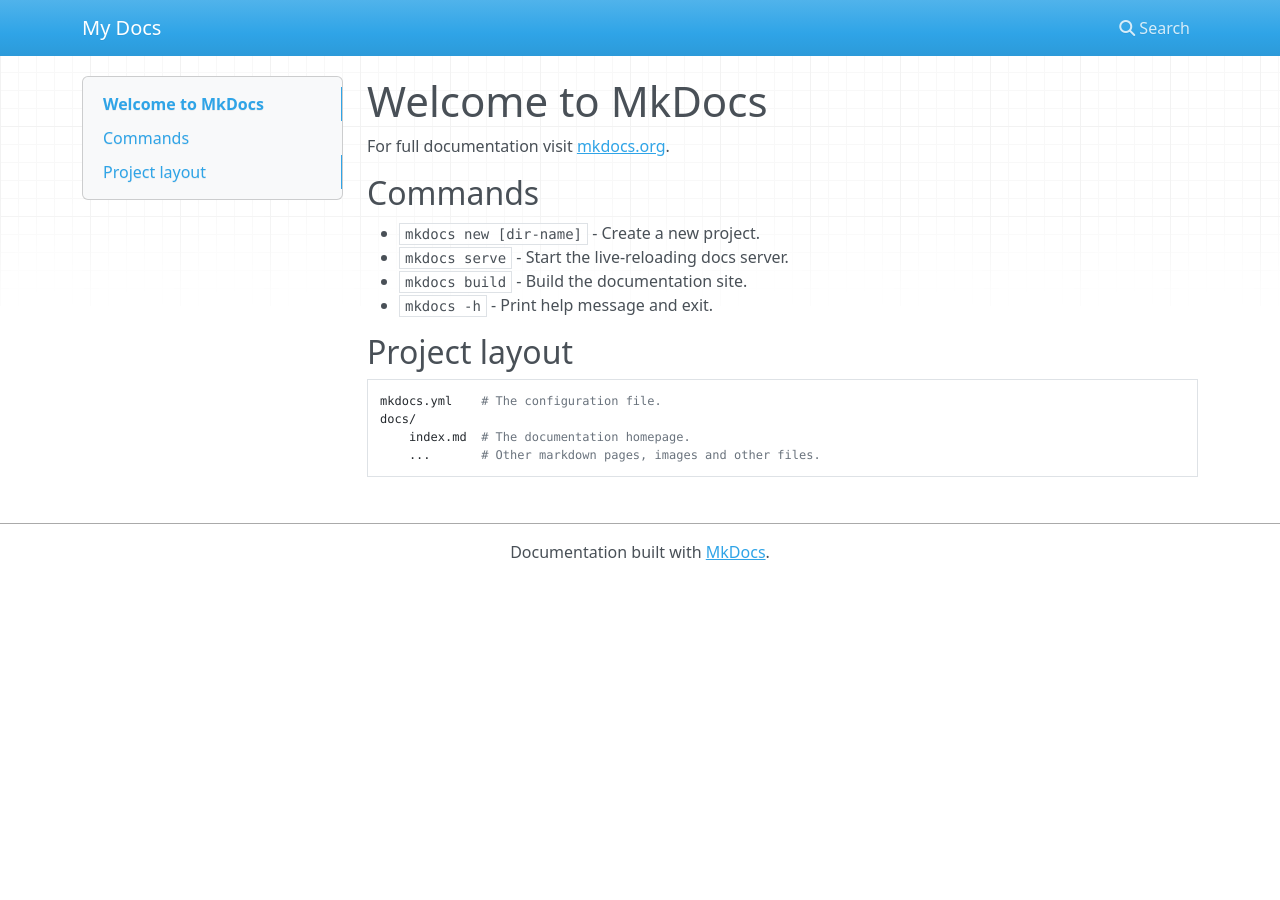
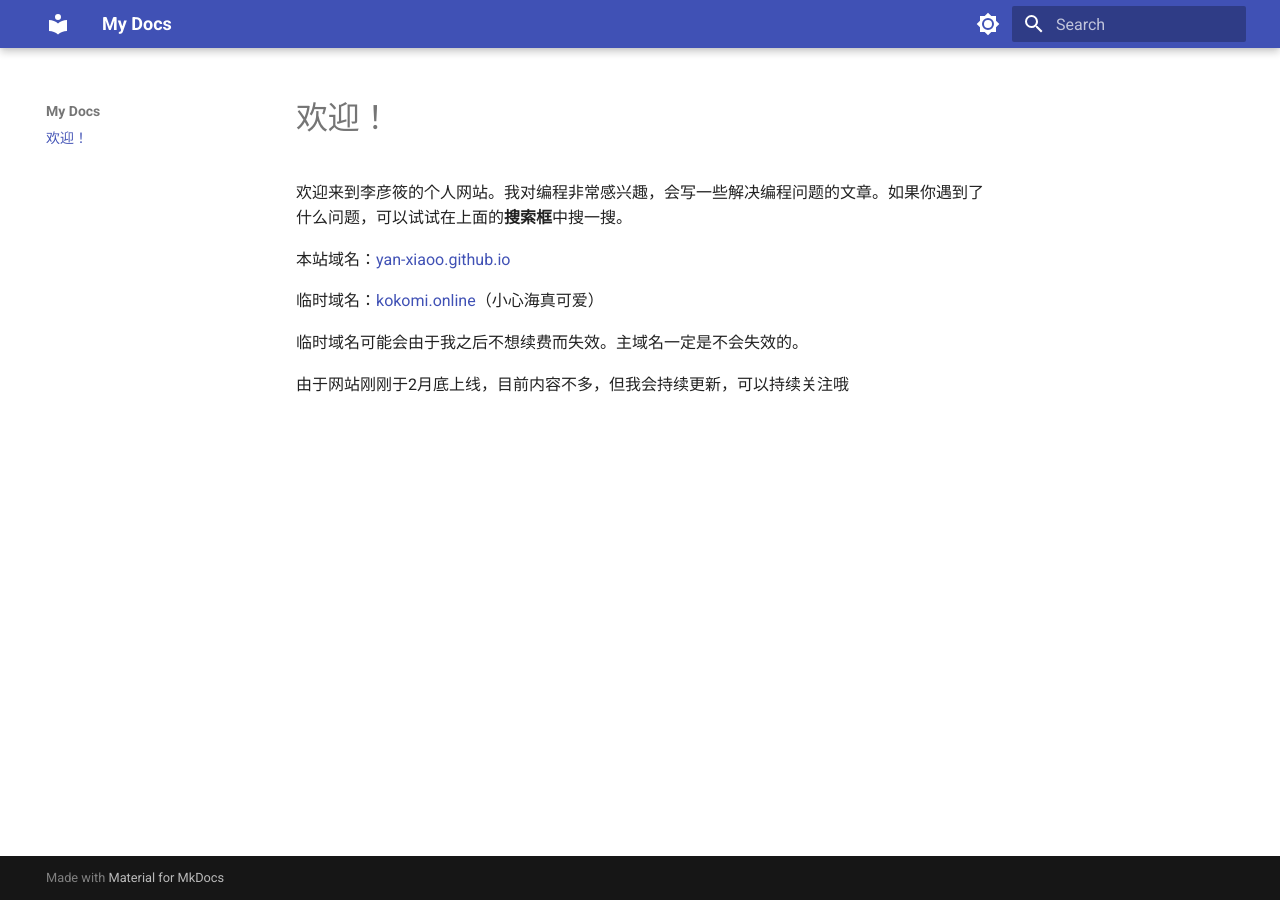
Before and after one commit to yan-xiaoo/yan-xiaoo, an MkDocs documentation site: the page built from docs/index.md, in a window 1280 px wide. Built offline with MkDocs 1.6.1 and Material for MkDocs 9.7.7, drawn with Linux system fonts in a browser that asks for light colours; nearby versions of some CDN libraries.

Commit message:
Change configures for website; Edit the homepage.

```diff
--- a/docs/index.md
+++ b/docs/index.md
@@ -1,17 +1,11 @@
-# Welcome to MkDocs
+# 欢迎！
 
-For full documentation visit [mkdocs.org](https://www.mkdocs.org).
+欢迎来到李彦筱的个人网站。我对编程非常感兴趣，会写一些解决编程问题的文章。如果你遇到了什么问题，可以试试在上面的**搜索框**中搜一搜。
 
-## Commands
+本站域名：[yan-xiaoo.github.io](https://yan-xiaoo.github.io)
 
-* `mkdocs new [dir-name]` - Create a new project.
-* `mkdocs serve` - Start the live-reloading docs server.
-* `mkdocs build` - Build the documentation site.
-* `mkdocs -h` - Print help message and exit.
+临时域名：[kokomi.online](https://www.kokomi.online)（小心海真可爱）
 
-## Project layout
+临时域名可能会由于我之后不想续费而失效。主域名一定是不会失效的。
 
-    mkdocs.yml    # The configuration file.
-    docs/
-        index.md  # The documentation homepage.
-        ...       # Other markdown pages, images and other files.
+由于网站刚刚于2月底上线，目前内容不多，但我会持续更新，可以持续关注哦
--- a/mkdocs.yml
+++ b/mkdocs.yml
@@ -1 +1,23 @@
 site_name: My Docs
+theme:
+  palette:
+    # Palette toggle for light mode
+    - media: "(prefers-color-scheme: light)"
+      scheme: default
+      toggle:
+        icon: material/brightness-7
+        name: 深色模式
+    # Palette toggle for dark mode
+    - media: "(prefers-color-scheme: dark)"
+      scheme: slate
+      toggle:
+        icon: material/brightness-4
+        name: 浅色模式
+  name: material
+  features:
+    - search.highlight
+    - search.share
+
+plugins:
+  - search:
+      lang: en
```
Also changed, not shown: README.md (+3 -14 lines).
